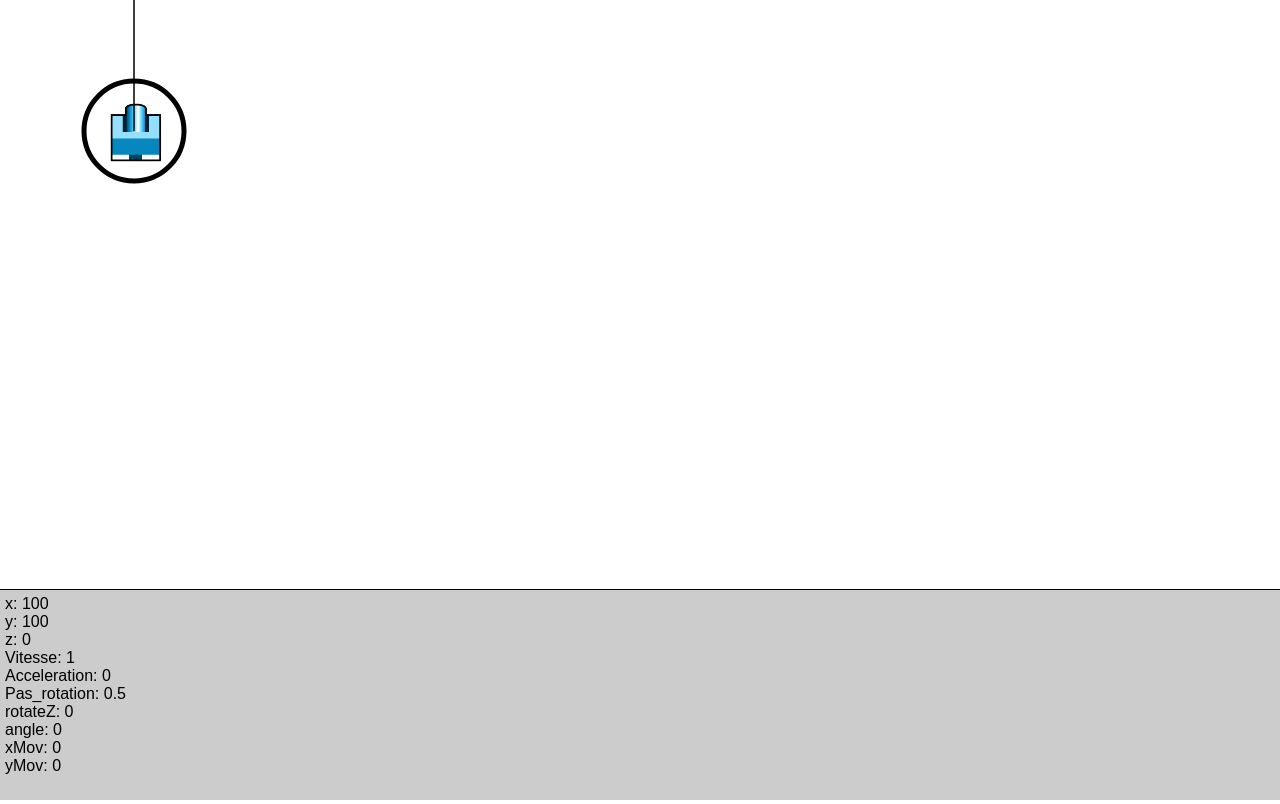
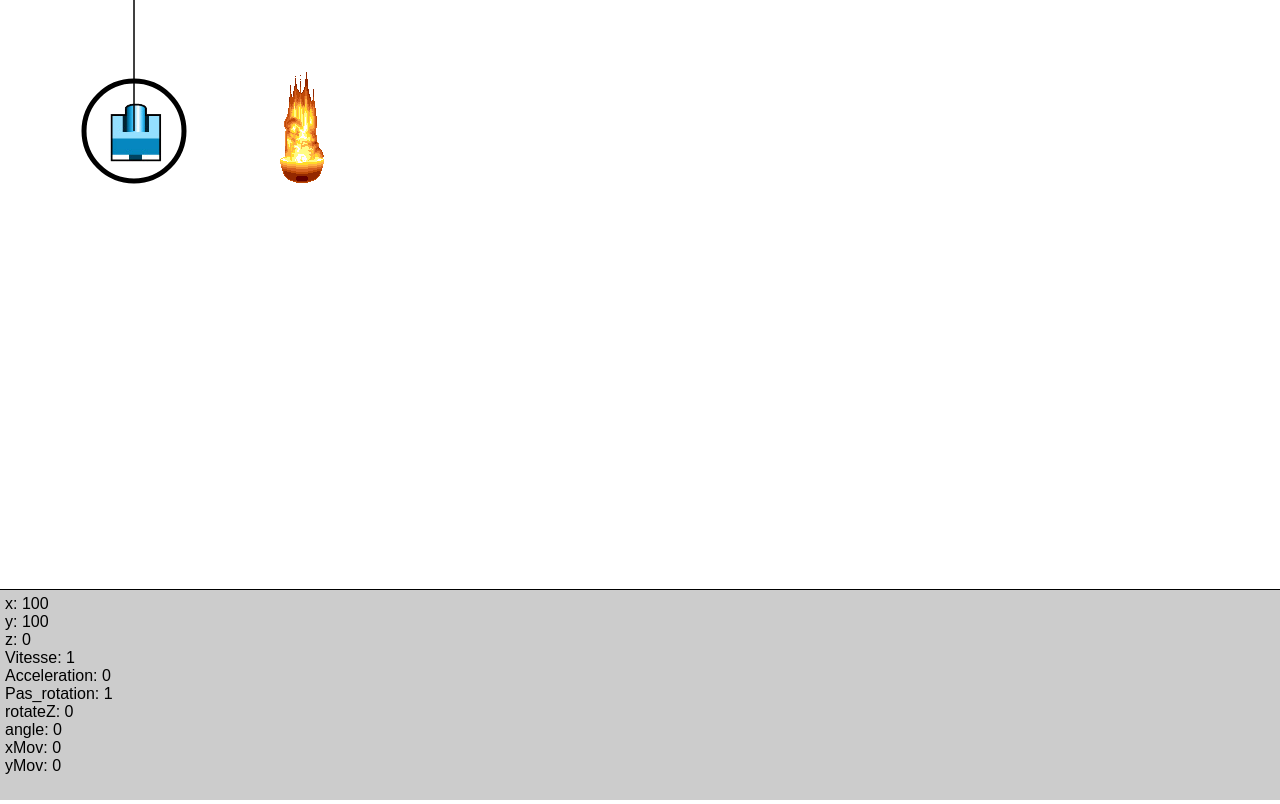
Before and after one commit to DeadLox/Tank, a plain HTML site: page tank.html in a window 1280 px wide. Drawn offline with nearby package versions, Linux system fonts and the light colour scheme.

Commit message:
Ajout sprite fire

```diff
--- /dev/null
+++ b/js/Fire.js
@@ -0,0 +1,26 @@
+function Fire(){
+	this.x = 300;
+	this.y = 100;
+	this.width = 66;
+	this.height = 174;
+	this.totalWidth = 1856;
+	this.clipX = 0;
+	this.clipY = 0;
+	this.image = new Image();
+	this.image.src = 'img/rocket.png';
+
+	this.draw = function(){
+		ctx.save();
+		ctx.translate(this.x, this.y);
+		ctx.drawImage(this.image, this.clipX, this.clipY, this.width, this.height, -this.width/2, -this.height/2, this.width, this.height);
+		ctx.restore();
+
+		this.animate();
+	}
+	this.animate = function() {
+		this.clipX += this.width;
+		if (this.clipX > this.totalWidth) {
+			this.clipX = 0;
+		}
+	}
+}
--- a/js/Game.js
+++ b/js/Game.js
@@ -1,7 +1,7 @@
 // Récupère le Context du Canvas
 var c;
 var ctx;
-var tank;
+var tank, fire;
 var FPS = 100;
 
 var rightKey = false;
@@ -18,6 +18,7 @@ $(document).ready(function(){
 
   	// Crée un Tank
 	tank = new Tank("DeadLox");
+	fire = new Fire();
 
 	// Ecoute les actions sur le claviers
 	$(document).keydown(function(e){
@@ -39,6 +40,7 @@ function update(){
 function render(){
 	ctx.clearRect(0, 0, c.width, c.height);
 	tank.draw();
+	fire.draw();
 }
 
 function onKeyDown(evt) {
--- a/js/Tank.js
+++ b/js/Tank.js
@@ -6,7 +6,7 @@ function Tank(name) {
 	this.xMov = 0;
 	this.yMov = 0;
 	this.rotateZ = 0;
-	this.pasRotate = 0.5;
+	this.pasRotate = 1;
 	this.angle = 0;
 	this.width = 62;
 	this.height = 68;
@@ -14,24 +14,23 @@ function Tank(name) {
 	this.clipY = 4;
 	this.speed = 1;
 	this.acceleration = 0;
-	this.maxAcceleration = 3;
-	this.lastMove = 0;
+	this.maxAcceleration = 2;
+	this.pasAcceleration = 0.01;
 	this.image = new Image();
 	this.image.src = 'img/sprites_tanks.png';
 
-	var TO_RADIANS = Math.PI/180;
-
 	/* DEBUG */
-	this.enableDebug = false;
+	this.enableDebug = true;
 	this.DEBUGDrawMultiplier = 50;
 
 	this.draw = function(){
 		this.move();
 		ctx.save();
 		ctx.translate(this.x + this.height/2, this.y + this.width/2);
-		ctx.rotate(this.rotateZ * TO_RADIANS);
+		ctx.rotate(toRad(this.rotateZ));
 		ctx.drawImage(this.image, this.clipX, this.clipY, this.width, this.height, -this.width/2, -this.height/2, this.width, this.height);
 
+		if (this.enableDebug) {
 			// Droite angle
 			ctx.beginPath();
 			ctx.moveTo(0, 0);
@@ -39,9 +38,11 @@ function Tank(name) {
 			ctx.lineWidth = 1;
 			ctx.strokeStyle = 'black';
 			ctx.stroke();
+		}
 
 		ctx.restore();
 
+		if (this.enableDebug){
 			ctx.beginPath();
 			// Droite verticale
 			ctx.moveTo(this.x + this.width/2 + 3, this.y + this.height/2 - 150 - 3);
@@ -51,7 +52,7 @@ function Tank(name) {
 			ctx.stroke();
 			ctx.beginPath();
 			// Angle de rotation
-		ctx.arc(this.x + this.width/2 + 3, this.y + this.height/2 - 3, 50, 270 * TO_RADIANS, (this.rotateZ-90) * TO_RADIANS, false);
+			ctx.arc(this.x + this.width/2 + 3, this.y + this.height/2 - 3, 50, toRad(270), toRad(this.rotateZ-90), false);
 			ctx.lineWidth = 5;
 			ctx.strokeStyle = 'black';
 			ctx.stroke();
@@ -70,7 +71,7 @@ function Tank(name) {
 			ctx.strokeStyle = 'blue';
 			ctx.stroke();
 			ctx.beginPath();
-
+		}
 		this.debug();
 	}
 
@@ -106,7 +107,7 @@ function Tank(name) {
 		this.accelerate();
 	}
 	this.accelerate = function(){
-		//this.acceleration++;
+		this.acceleration = arr(this.acceleration + this.pasAcceleration, 2);
 		if (this.acceleration > this.maxAcceleration) this.acceleration = this.maxAcceleration;
 	}
 	this.calcAngle = function(){
@@ -129,17 +130,17 @@ function Tank(name) {
 		}
 	}
 	this.calcX = function(){
-		var movX = arr(Math.cos(this.angle * TO_RADIANS), 2) * this.z;
+		var movX = arr(arr(Math.cos(toRad(this.angle)), 2) * this.z, 2);
 		return movX;
 	}
 	this.calcY = function(){
-		var movY = arr(Math.sin(this.angle * TO_RADIANS), 2) / this.z;
+		var movY = arr(arr(Math.sin(toRad(this.angle)), 2) * this.z, 2);
 		return movY;
 	}
 	this.calcMove = function(){
 		this.calcMov();
-		this.x += this.xMov;
-		this.y += this.yMov;
+		this.x = arr(this.x + this.xMov, 2);
+		this.y = arr(this.y + this.yMov, 2);
 	}
 	this.debug = function(){
 		logger('x', this.x);
--- a/js/Util.js
+++ b/js/Util.js
@@ -6,6 +6,12 @@ function logger(key, value){
 	}
 }
 function arr(num, nbDec) {
-	var mult = 10 * nbDec;
+	var mult = Math.pow(10, nbDec);
 	return Math.round(num * mult) / mult;
 }
+function toDeg(rad){
+	return rad * (180 / Math.PI);
+}
+function toRad(deg){
+	return deg * (Math.PI / 180);
+}
--- a/tank.html
+++ b/tank.html
@@ -7,6 +7,7 @@
 	<link rel="stylesheet" type="text/css" href="css/style.css">
 	<script src="http://code.jquery.com/jquery-1.10.1.min.js"></script>
 	<script src="js/util.js"></script>
+	<script src="js/Fire.js"></script>
 	<script src="js/Tank.js"></script>
 	<script src="js/Game.js"></script>
 </head>
```
Also changed, not shown: img/rocket.png (added). Lines whose indentation alone changed are shown as unchanged.
